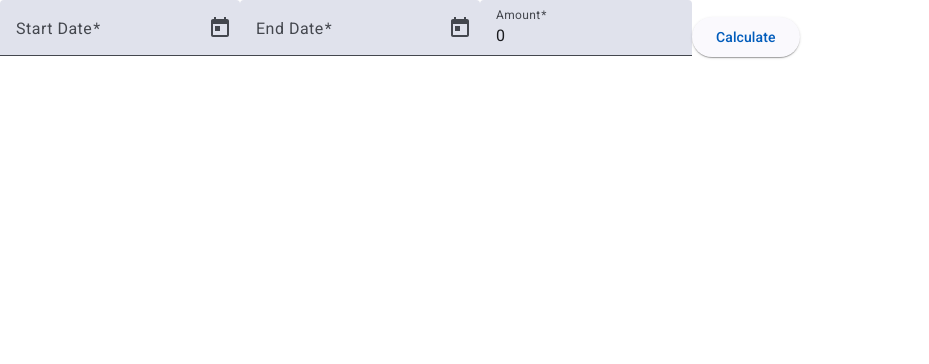
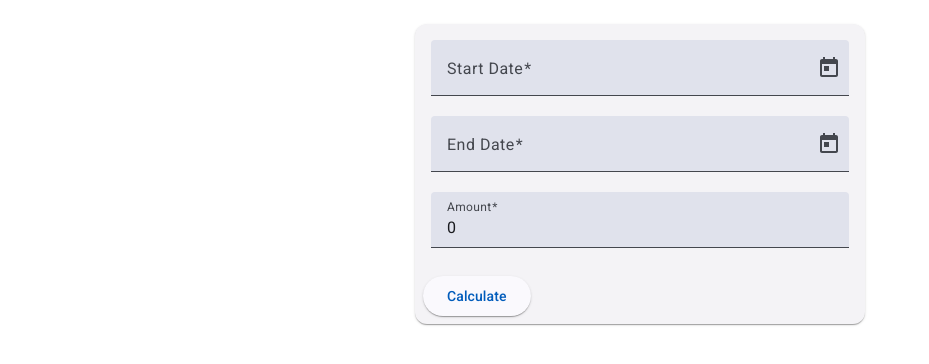
Before and after one commit to andraswebcode/interest-calculator, an Angular app in the folder frontend/: page /dashboard in a window 1280 px wide. Shown: the top 364 px of the page, without its empty margins (0-929 px from the left). Built offline with nearby package versions, Linux system fonts and the light colour scheme; sample sign-in values are in the browser's storage.

Commit message:
beautify ui

```diff
--- a/frontend/src/app/components/calculator/calculator.component.html
+++ b/frontend/src/app/components/calculator/calculator.component.html
@@ -1,5 +1,7 @@
 <form (ngSubmit)="onSubmit()">
-  <mat-form-field appearance="fill" block>
+  <mat-card>
+    <mat-card-content>
+      <mat-form-field appearance="fill">
 	      <mat-label>Start Date</mat-label>
 	      <input matInput [matDatepicker]="startPicker" [(ngModel)]="startDate" name="startDate" required />
 	      <mat-datepicker-toggle matSuffix [for]="startPicker" />
@@ -17,6 +19,10 @@
         <mat-label>Amount</mat-label>
         <input matInput [(ngModel)]="amount" name="amount" required />
       </mat-form-field>
+    </mat-card-content>
 
+    <mat-card-actions>
       <button mat-raised-button color="primary" type="submit">Calculate</button>
+    </mat-card-actions>
+  </mat-card>
 </form>
--- a/frontend/src/app/components/calculator/calculator.component.scss
+++ b/frontend/src/app/components/calculator/calculator.component.scss
@@ -0,0 +1,9 @@
+mat-card {
+	width: 450px;
+	max-width: 95%;
+	margin: 24px auto;
+}
+
+mat-form-field {
+	display: block;
+}
```
Also changed, not shown: frontend/src/app/components/calculator/calculator.component.ts (+9 -1 lines). Lines whose indentation alone changed are shown as unchanged.
